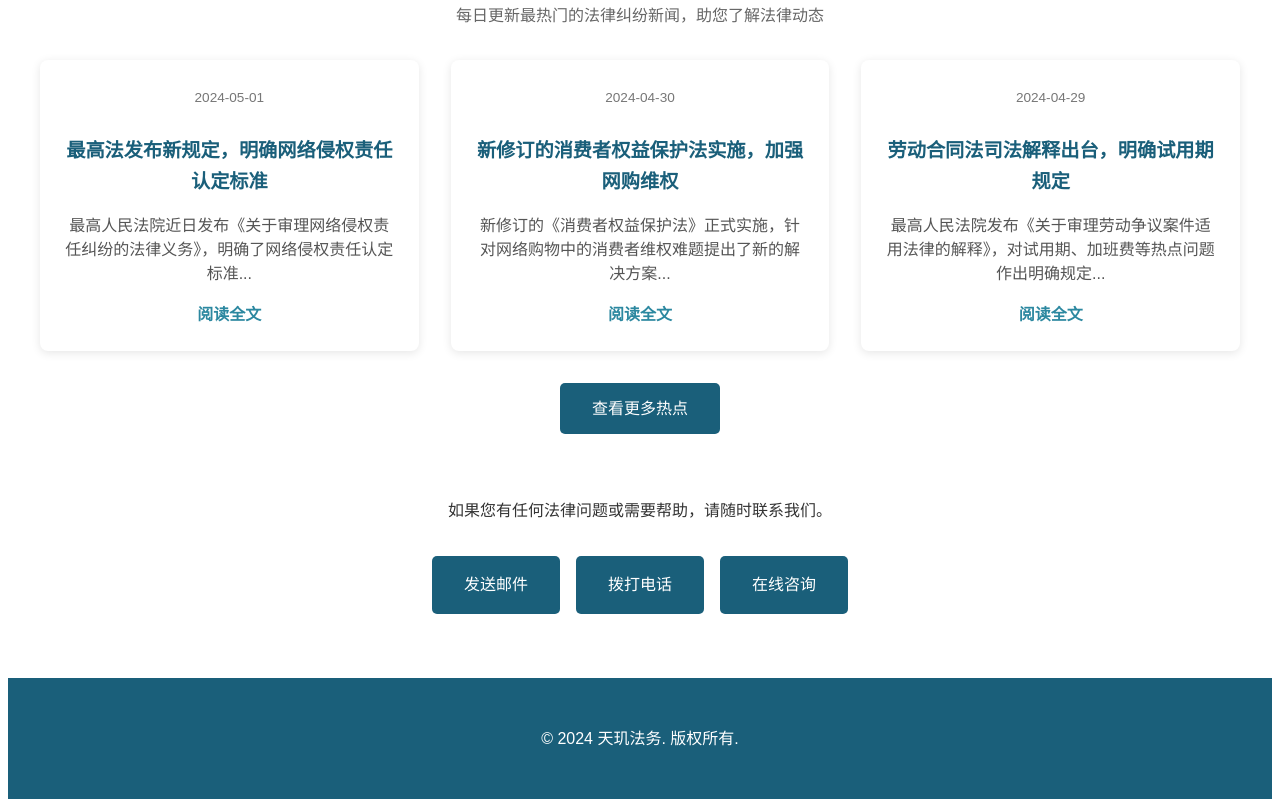
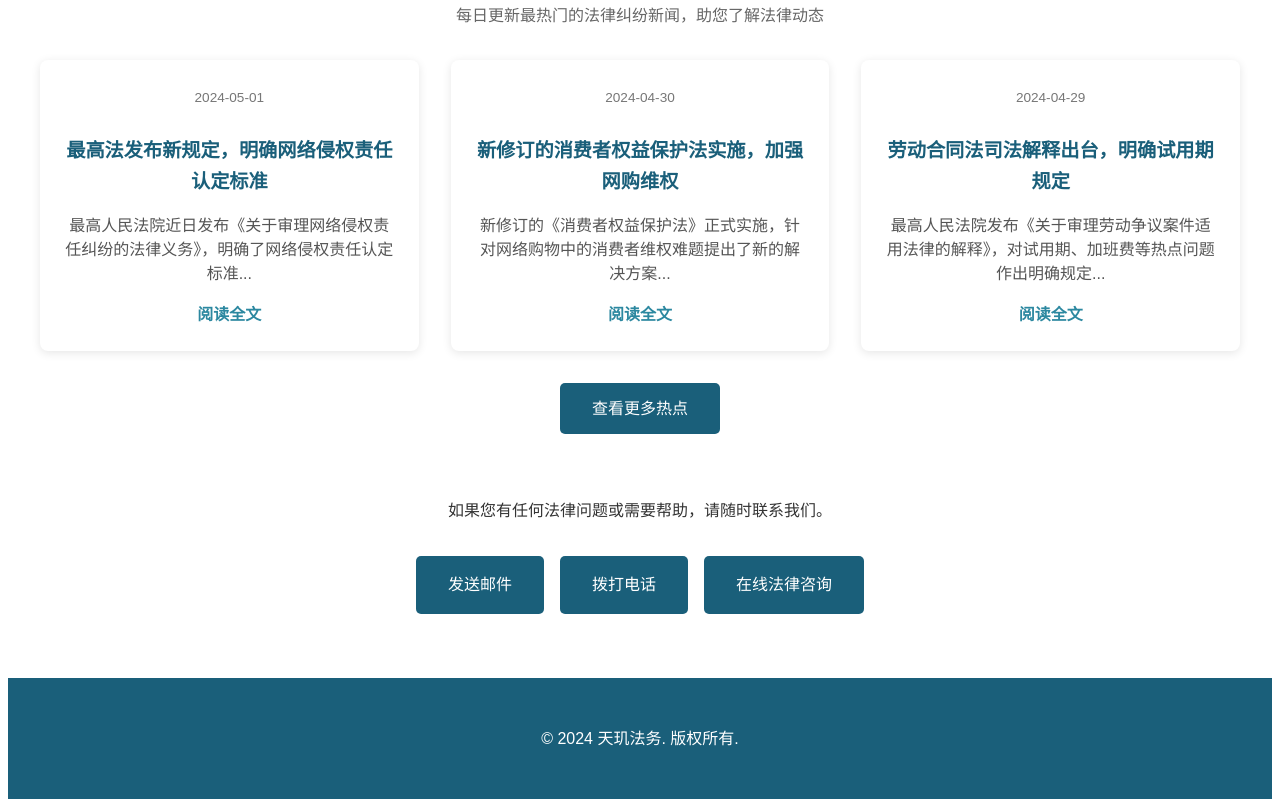
Before and after one commit to amylixing/tianji-law-website, a plain HTML site: page index.html in a window 1280 px wide. Shown: the part 2280-3087 px from the top of the page. Drawn offline with Linux system fonts and the light colour scheme.

Commit message:
更新法律

```diff
--- a/index.html
+++ b/index.html
@@ -125,7 +125,7 @@
             <div class="contact-buttons">
                 <a href="mailto:154105866@qq.com" class="cta-button">发送邮件</a>
                 <a href="tel:13699817102" class="cta-button">拨打电话</a>
-                <a href="https://www.coze.cn/store/agent/7478597360462463016?bot_id=true" class="cta-button" target="_blank">在线咨询</a>
+                <a href="https://www.coze.cn/s/DKkzDjE219M/" class="cta-button" target="_blank">在线法律咨询</a>
             </div>
         </section>
     </div>
```
